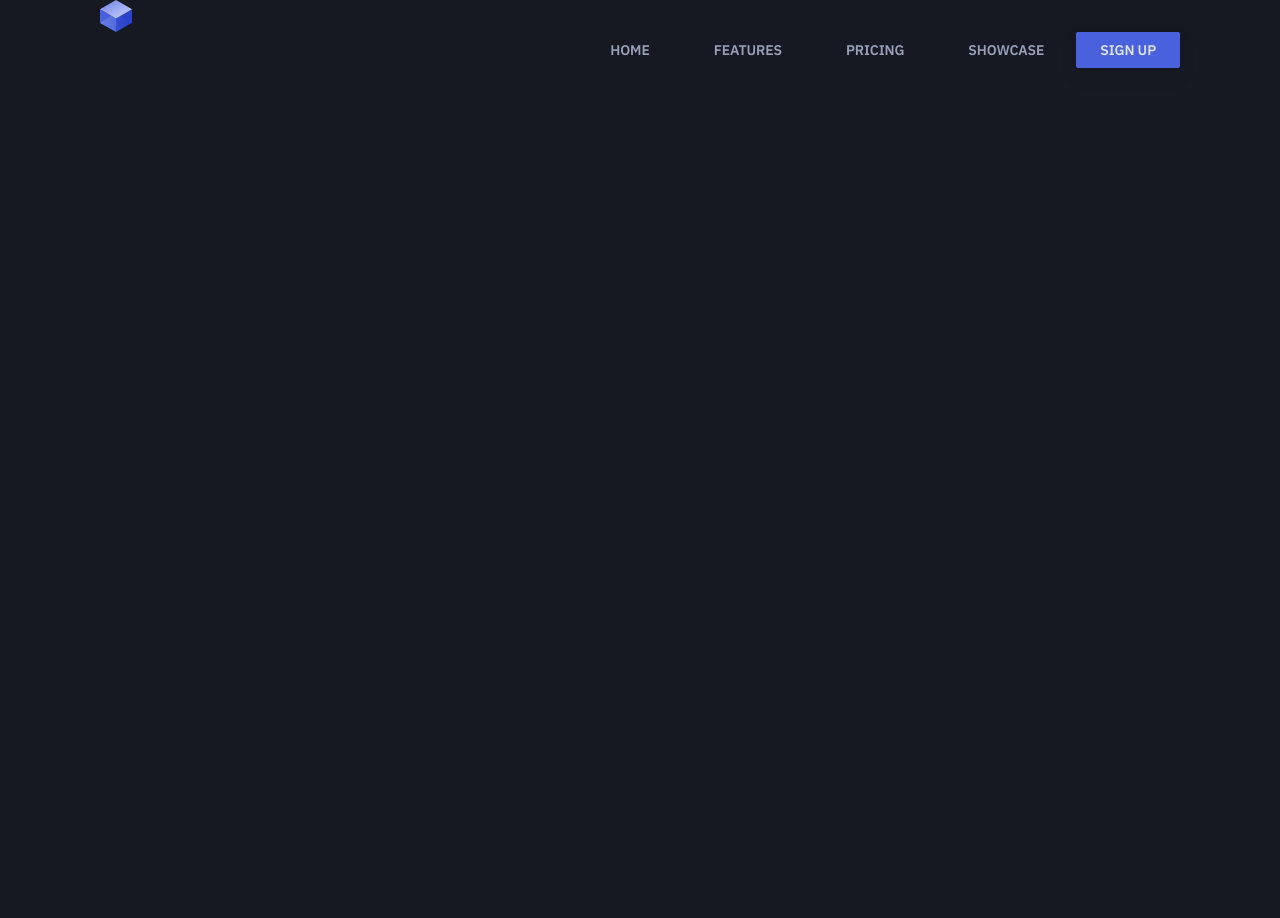
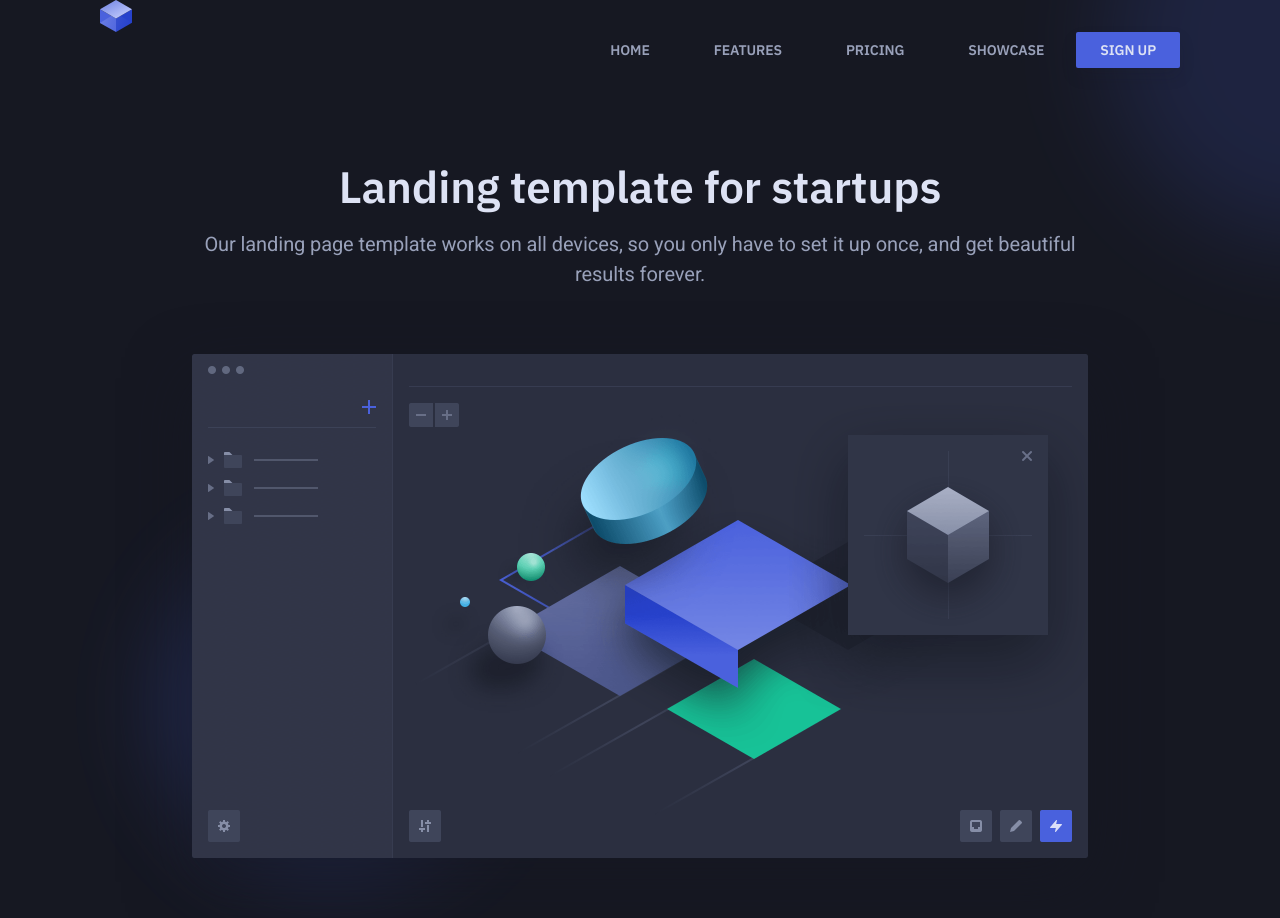
Before and after one commit to ahmadm712/React-Latihan, a React (Create React App) app: page / in a window 1280 px wide. Shown: the top 918 px of the page. Before the commit the page ends 800 px from the top, so only its background shows below. Built offline with nearby package versions, Linux system fonts and the light colour scheme.

Commit message:
menambahkan section

```diff
--- a/package.json
+++ b/package.json
@@ -8,6 +8,7 @@
     "@testing-library/user-event": "^12.8.3",
     "react": "^17.0.2",
     "react-dom": "^17.0.2",
+    "react-reveal": "^1.2.2",
     "react-router-dom": "^5.3.0",
     "react-scripts": "4.0.3",
     "web-vitals": "^1.1.2"
--- /dev/null
+++ b/src/elements/Section.js
@@ -0,0 +1,17 @@
+import React from "react";
+import PropTypes from "prop-types";
+export default function Section(props) {
+  const className = ["section"];
+  className.push(props.className);
+
+  if (props.isCenterContent) {
+    className.push("center-content");
+  }
+
+  return <section className={className.join(" ")}>{props.children}</section>;
+}
+
+Section.PropTypes = {
+  isCenterContent: PropTypes.bool,
+  className: PropTypes.string,
+};
--- a/src/scenes/Homepage.js
+++ b/src/scenes/Homepage.js
@@ -1,14 +1,47 @@
 import React from "react";
-import Button from "elements/Button";
+import Section from "elements/Section";
 import Header from "parts/Header";
+import HeroImage from "assets/images/hero-image.png";
+import Zoom from "react-reveal/Zoom";
 
 export default function Homepage() {
   return (
-    <div>
-      <Header>
+    <div className="body-wrap">
+      <Header></Header>
+      <main className="site-content">
+        <Section className="hero illustration-section-01" isCenterContent>
+          <div className="container-sm">
+            <div className="hero-inner section-inner">
+              <div className="hero-content">
+                <Zoom bottom delay={500}>
+                  <h1 className="mt-0 mb-16">Landing template for startups</h1>
+                </Zoom>
+                <Zoom bottom delay={1000}>
+                  <p className="mt-0 mb-32">
+                    Our landing page template works on all devices, so you only
+                    have to set it up once, and get beautiful results forever.
+                  </p>
+                </Zoom>
 
-      </Header>
+                {/* <div className="container-xs">
 
+                </div> */}
+              </div>
+              <div className="hero-figure illustration-element-01">
+                <Zoom bottom delay={1500}>
+                  <img
+                    className="has-shadow"
+                    src={HeroImage}
+                    alt="Hero"
+                    width="896"
+                    height="504"
+                  />
+                </Zoom>
+              </div>
+            </div>
+          </div>
+        </Section>
+      </main>
     </div>
   );
 }
```
Also changed, not shown: 1 other file (tests, documents, lock files or other folders).
